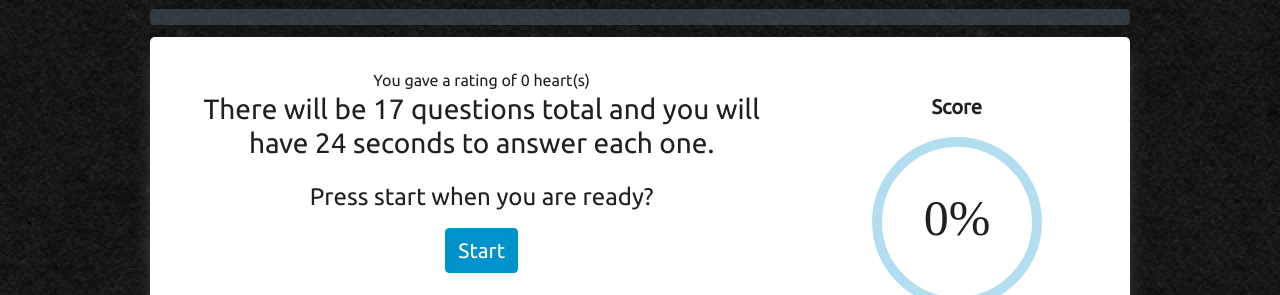
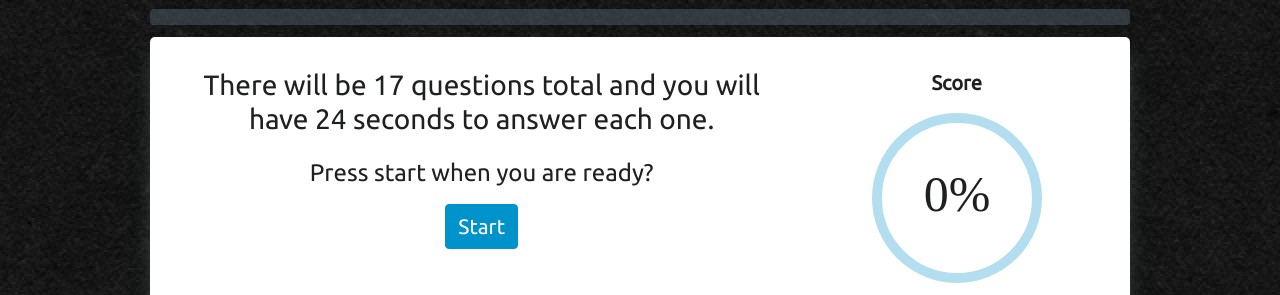
Before and after one commit to ccollins1544/friendfinder, a website: page app/public/survey.html in a window 1280 px wide. Shown: the part 66-361 px from the top of the page. Drawn offline with nearby package versions, Linux system fonts and the light colour scheme.

Commit message:
Added hearts

```diff
--- a/app/public/css/style.css
+++ b/app/public/css/style.css
@@ -319,12 +319,8 @@ hr {
   background-color: var(--button-background);
 }
 
-#hearts {
-  color: #FF0000;
-}
-
-#hearts-existing {
-  color: #87bad7;
+.fa-heart.full {
+  color: var(--cool-red)
 }
 
 /* 3.2 Game Controls
--- a/app/public/javascript/app-data.js
+++ b/app/public/javascript/app-data.js
@@ -4,136 +4,136 @@ var QUESTIONS = [
   {
     "question" : "I respect my partner as a person.",
     "image"    : "images/computer-trivia/modem.png",
-    "answer"   : [0,1,2,3,4],
-    "wrong"    : [0,1,2,3,4],
+    "answer"   : [0],
+    "wrong"    : [1,2,3,4],
     "topic"    : "relationship",
     "subtopic" : "",
   },
   {
-    "question" : "We are friends.  ",
+    "question" : "We are friends.",
     "image"    : "images/computer-trivia/smh.png",
-    "answer"   : [0,1,2,3,4],
-    "wrong"    : [0,1,2,3,4],
+    "answer"   : [0],
+    "wrong"    : [1,2,3,4],
     "topic"    : "relationship",
     "subtopic" : "",
   },
   {
-    "question" : "I am attracted to my partner.  ",
+    "question" : "I am attracted to my partner.",
     "image"    : "images/computer-trivia/pubg.png",
-    "answer"   : [0,1,2,3,4],
-    "wrong"    : [0,1,2,3,4],
+    "answer"   : [0],
+    "wrong"    : [1,2,3,4],
     "topic"    : "relationship",
     "subtopic" : "",
   },
   {
     "question" : "We respect and appreciate our emotional differences.",
     "image"    : "images/computer-trivia/hdmi.png",
-    "answer"   : [0,1,2,3,4],
-    "wrong"    : [0,1,2,3,4],
+    "answer"   : [0],
+    "wrong"    : [1,2,3,4],
     "topic"    : "relationship",
     "subtopic" : "",
   },
   {
     "question" : "I don’t usually feel alone in the relationship.",
     "image"    : "images/computer-trivia/market-cap.png",
-    "answer"   : [0,1,2,3,4],
-    "wrong"    : [0,1,2,3,4],
+    "answer"   : [0],
+    "wrong"    : [1,2,3,4],
     "topic"    : "relationship",
     "subtopic" : "",
   },
   {
     "question" : "We seek each other out to check on how the other is doing.",
     "image"    : "images/computer-trivia/Reddit-PNG-Picture.png",
-    "answer"   : [0,1,2,3,4],
-    "wrong"    : [0,1,2,3,4],
+    "answer"   : [0],
+    "wrong"    : [1,2,3,4],
     "topic"    : "relationship",
     "subtopic" : "",
   },
   {
     "question" : "We are able to reach out to the other when we are overwhelmed, stressed or don’t feel well.",
     "image"    : "images/computer-trivia/cpu.jpg",
-    "answer"   : [0,1,2,3,4],
-    "wrong"    : [0,1,2,3,4],
+    "answer"   : [0],
+    "wrong"    : [1,2,3,4],
     "topic"    : "relationship",
     "subtopic" : "",
   },
   {
     "question" : "We frequently ask what each other is thinking and feeling.",
     "image"    : "images/computer-trivia/mark-zuckerberg.png",
-    "answer"   : [0,1,2,3,4],
-    "wrong"    : [0,1,2,3,4],
+    "answer"   : [0],
+    "wrong"    : [1,2,3,4],
     "topic"    : "relationship",
     "subtopic" : "",
   },
   {
     "question" : "We enjoy a satisfying sexual connection.",
     "image"    : "images/computer-trivia/tweet.png",
-    "answer"   : [0,1,2,3,4],
-    "wrong"    : [0,1,2,3,4],
+    "answer"   : [0],
+    "wrong"    : [1,2,3,4],
     "topic"    : "relationship",
     "subtopic" : "",
   },
   {
     "question" : "We share household and parenting responsibilities and tasks.",
     "image"    : "images/computer-trivia/video-game.png",
-    "answer"   : [0,1,2,3,4],
-    "wrong"    : [0,1,2,3,4],
+    "answer"   : [0],
+    "wrong"    : [1,2,3,4],
     "topic"    : "relationship",
     "subtopic" : "",
   },
   {
     "question" : "After disagreements, we don’t let long periods of time go by before trying to repair any damage.",
     "image"    : "images/computer-trivia/ssd.png",
-    "answer"   : [0,1,2,3,4],
-    "wrong"    : [0,1,2,3,4],
+    "answer"   : [0],
+    "wrong"    : [1,2,3,4],
     "topic"    : "relationship",
     "subtopic" : "",
   },
   {
     "question" : "After disagreements we do not become estranged for long periods.",
     "image"    : "images/computer-trivia/HTML5_logo.png",
-    "answer"   : [0,1,2,3,4],
-    "wrong"    : [0,1,2,3,4],
+    "answer"   : [0],
+    "wrong"    : [1,2,3,4],
     "topic"    : "relationship",
     "subtopic" : "",
   },
   {
     "question" : "During disagreements, neither of us becomes silent and withdraws for very long.",
     "image"    : "images/computer-trivia/HTML5_logo.png",
-    "answer"   : [0,1,2,3,4],
-    "wrong"    : [0,1,2,3,4],
+    "answer"   : [0],
+    "wrong"    : [1,2,3,4],
     "topic"    : "relationship",
     "subtopic" : "",
   },
   {
     "question" : "During disagreements, neither one of us becomes overly critical or contemptuous.",
     "image"    : "images/computer-trivia/HTML5_logo.png",
-    "answer"   : [0,1,2,3,4],
-    "wrong"    : [0,1,2,3,4],
+    "answer"   : [0],
+    "wrong"    : [1,2,3,4],
     "topic"    : "relationship",
     "subtopic" : "",
   },
   {
     "question" : "We share future plans and dreams.",
     "image"    : "images/computer-trivia/HTML5_logo.png",
-    "answer"   : [0,1,2,3,4],
-    "wrong"    : [0,1,2,3,4],
+    "answer"   : [0],
+    "wrong"    : [1,2,3,4],
     "topic"    : "relationship",
     "subtopic" : "",
   },
   {
     "question" : "We enjoy doing some of the same things together.",
     "image"    : "images/computer-trivia/HTML5_logo.png",
-    "answer"   : [0,1,2,3,4],
-    "wrong"    : [0,1,2,3,4],
+    "answer"   : [0],
+    "wrong"    : [1,2,3,4],
     "topic"    : "relationship",
     "subtopic" : "",
   },
   {
     "question" : "We allow each other to have their own activities, aspirations and dreams.",
     "image"    : "images/computer-trivia/HTML5_logo.png",
-    "answer"   : [0,1,2,3,4],
-    "wrong"    : [0,1,2,3,4],
+    "answer"   : [0],
+    "wrong"    : [1,2,3,4],
     "topic"    : "relationship",
     "subtopic" : "",
   }
--- a/app/public/javascript/app.js
+++ b/app/public/javascript/app.js
@@ -139,7 +139,7 @@ var createQuestion = function(Q,A,questionNumber){
 
   // 1.4.2 POSSIBLE ANSWERS
   var answers = $("<div>").addClass("col-8 answers");
-  answers.append($("<ul>").addClass("list-group"));
+  answers.append($("<ul>").addClass("list-group list-group-horizontal"));
 
   var random_answer_index = generateRandomNumber(0,Q.answer.length);
   var possible_answers = [];
@@ -147,12 +147,12 @@ var createQuestion = function(Q,A,questionNumber){
   possible_answers = $.merge(possible_answers,Q.wrong);
 
   // Shuffle the possible answers so the correct answer is not always the first one.
-  possible_answers = shuffle_array(possible_answers);
+  // possible_answers = shuffle_array(possible_answers);
 
   var check_answer_element = false;
   var correct_answer_text = false;
   for(var i=0; i < possible_answers.length; i++ ){
-    var answer_option = $("<li>").addClass("list-group-item");
+    var answer_option = $("<li>").addClass("list-group-item fa fa-heart full");
     answer_option.html($("<div>").addClass("custom-control custom-checkbox mr-sm-2"));
 
     var answer_input = $("<input>").attr("type","checkbox").addClass("custom-control-input").attr("id","answer"+i).attr("data-answer-index",possible_answers[i]);
--- a/app/public/survey.html
+++ b/app/public/survey.html
@@ -58,10 +58,6 @@
       <div class="container">
         <div class="row">
           <!-- Question and Answers -->
-          <div class="col-8">
-            <div id="hearts" class="starrr"></div>
-            You gave a rating of <span id="count">0</span> heart(s)
-          </div>
           <div class="col-8 question_answers"></div><!-- .question_answers -->
 
           <div class="col-4" id="quiz_progress">
```
